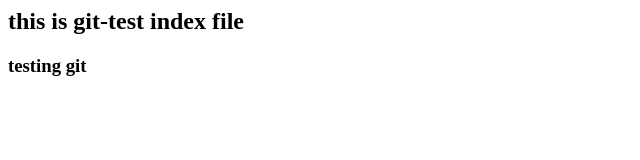
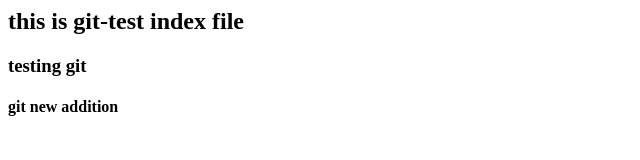
Before and after one commit to asifmahbub1/test_repo, a plain HTML site: page index.html in a window 1280 px wide. Shown: the whole page, without its empty margins (0-640 px from the left). Drawn offline with Linux system fonts and the light colour scheme.

Commit message:
new addition

```diff
--- a/index.html
+++ b/index.html
@@ -1,2 +1,3 @@
 <h2>this is git-test index file </h2>
 <h3>testing git </h3>
+<h4>git new addition </h4>
```
